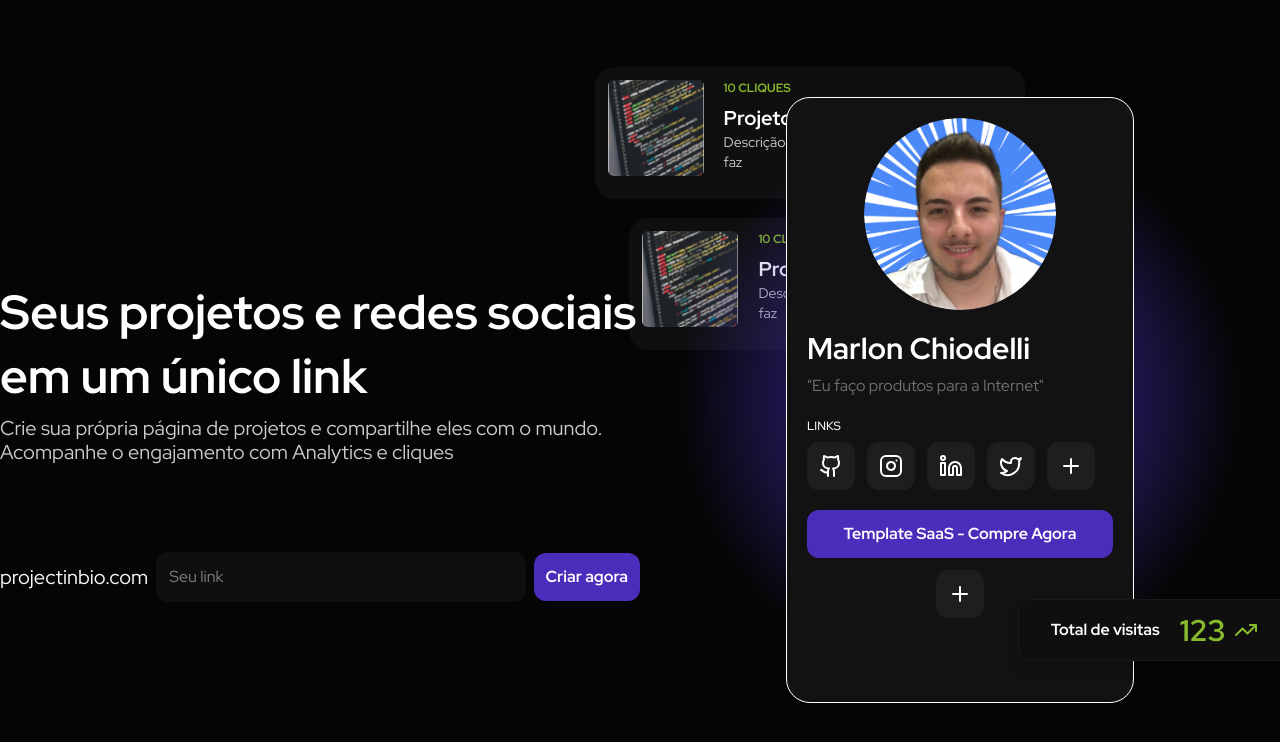
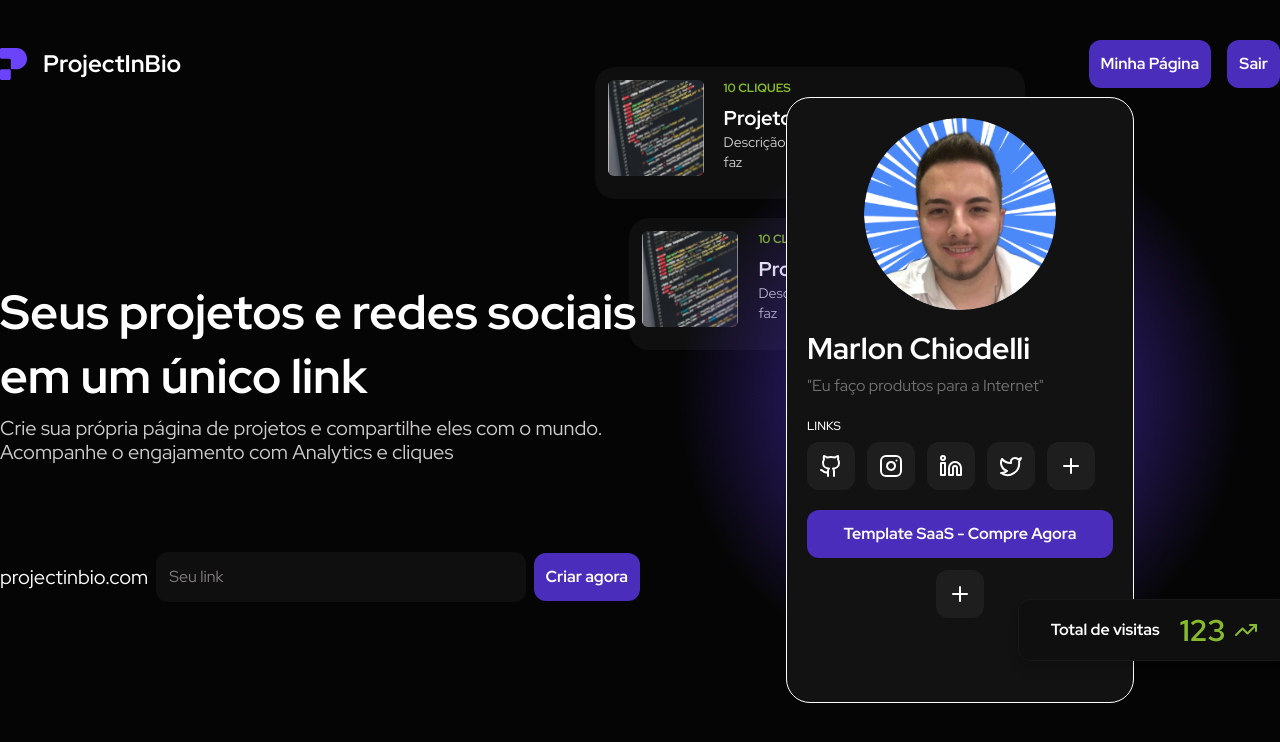
Before and after one commit to MarlonChi/project-in-bio, a Next.js app: page / in a window 1280 px wide. Shown: the top 742 px of the page. Built offline with nearby package versions, Linux system fonts and the light colour scheme.

Commit message:
feat: header

```diff
--- /dev/null
+++ b/app/components/landing-page/header.tsx
@@ -0,0 +1,16 @@
+import { Button } from "../ui/button";
+
+export const Header = () => {
+  return (
+    <div className="absolute top-0 left-0 right-0 max-w-7xl mx-auto flex items-center justify-between py-10">
+      <div className="flex items-center gap-4">
+        <img src="/logo.svg" alt="ProjectInBio Logo" />
+        <h3 className="text-white text-2xl font-bold">ProjectInBio</h3>
+      </div>
+      <div className="flex items-center gap-4">
+        <Button>Minha Página</Button>
+        <Button>Sair</Button>
+      </div>
+    </div>
+  );
+};
--- a/app/page.tsx
+++ b/app/page.tsx
@@ -1,11 +1,13 @@
+import { Header } from "./components/landing-page/header";
 import { Hero } from "./components/landing-page/hero";
 
 export default function Home() {
   return (
     <div className="max-w-7xl mx-auto ">
+      <Header />
       <Hero />
 
-      {/* <Header />
+      {/*
       <VideoExplanation />
       <Pricing />
       <FAQ /> */}
```
